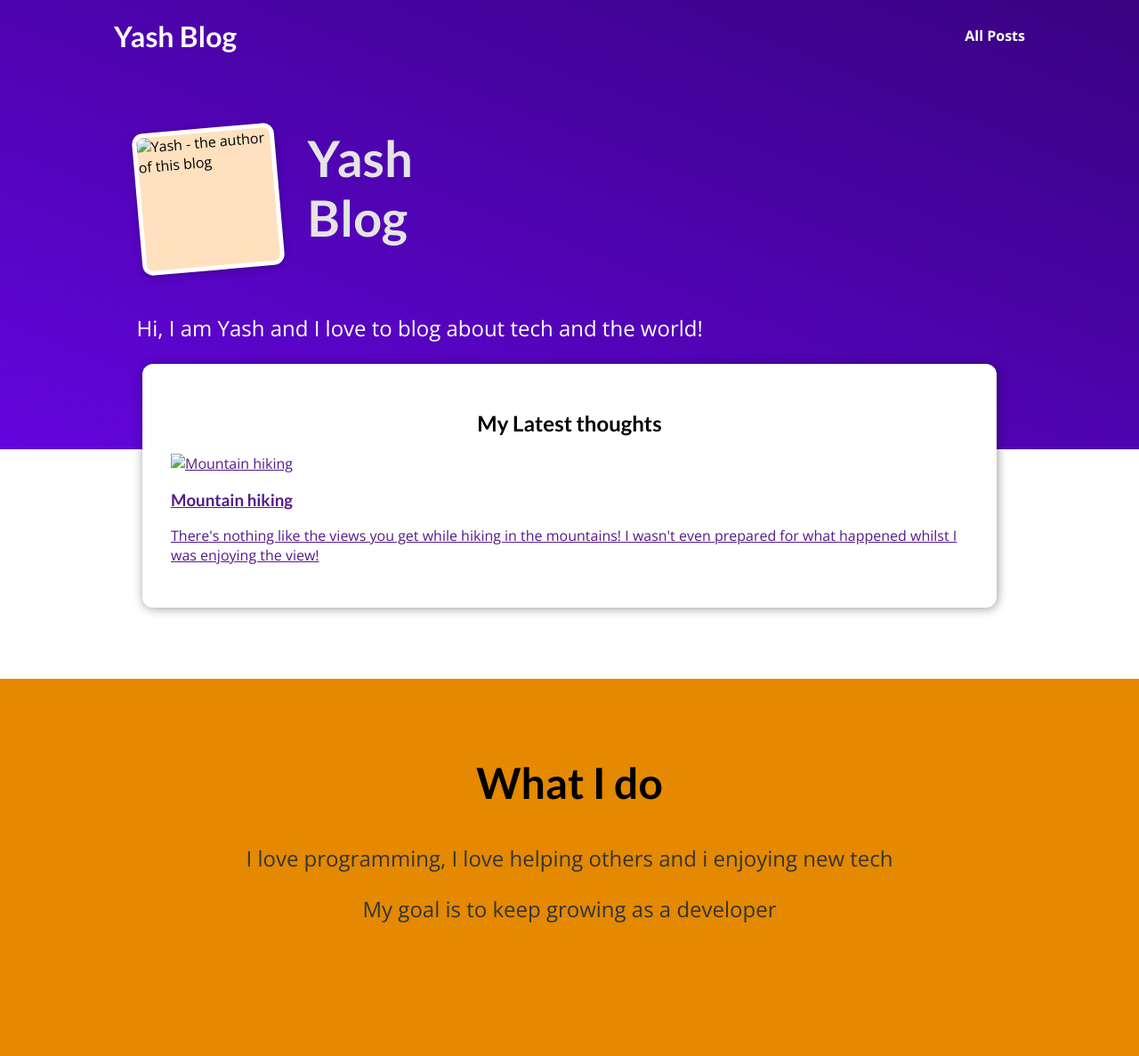
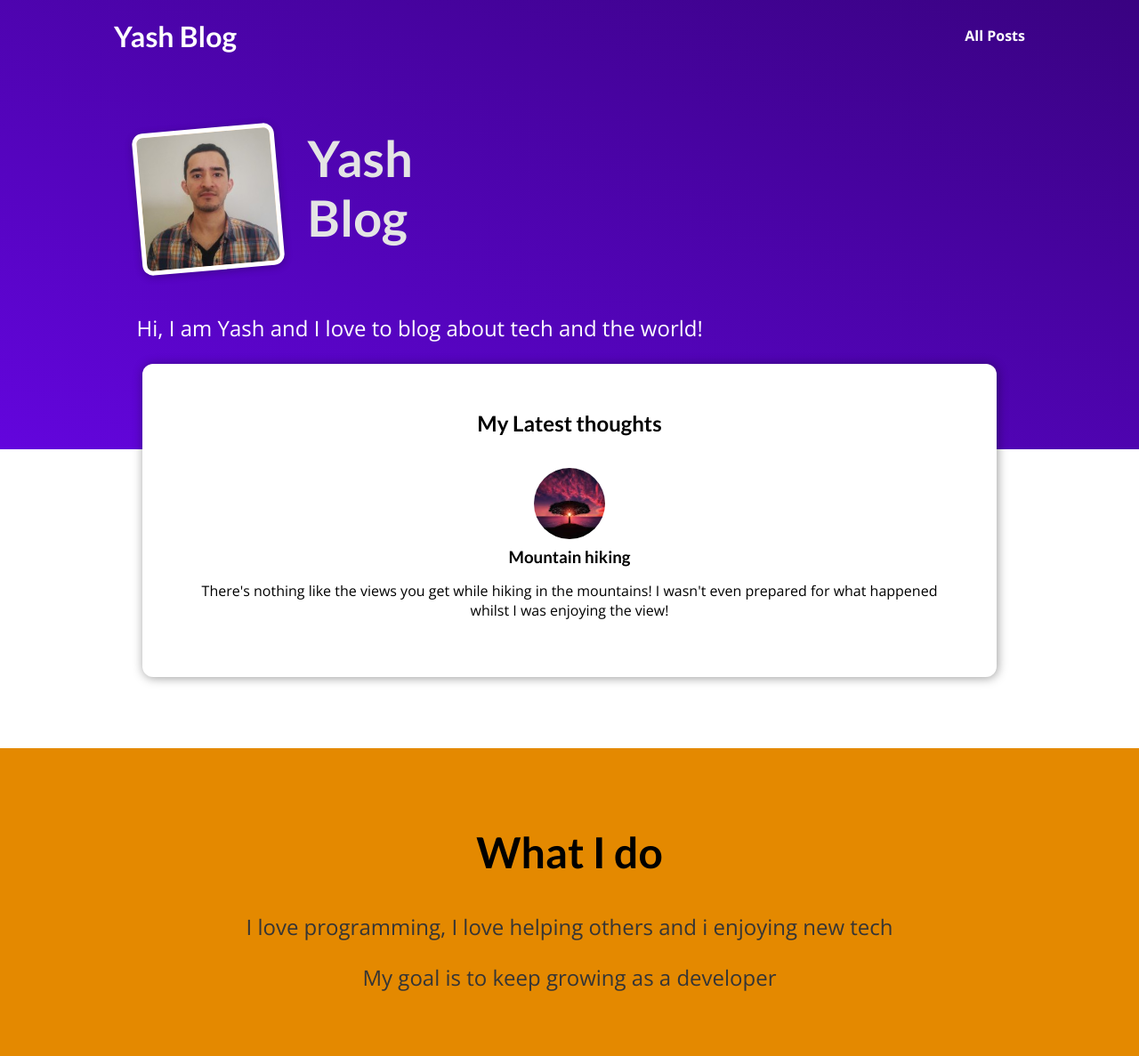
Before and after one commit to yrawat/storyboard, a Django app: page / in a window 1280 px wide. Shown: the whole page at 89% size. Before the commit the page ends 1037 px from the top, so only its background shows below. Run offline with Django 5.2, Linux system fonts and the light colour scheme.

Commit message:
fix static files

```diff
--- a/blog/static/blog/index.css
+++ b/blog/static/blog/index.css
@@ -1,3 +1,31 @@
+#main-navigation {
+  width: 100%;
+  height: 5rem;
+  display: flex;
+  justify-content: space-between;
+  align-items: center;
+  padding: 0 10%;
+  position: absolute;
+  top: 0;
+  left: 0;
+}
+
+#main-navigation a {
+  text-decoration: none;
+  color: white;
+  font-weight: bold;
+}
+
+#main-navigation a:hover,
+#main-navigation a:active {
+  color: #cf79f1;
+}
+
+#main-navigation h1 a:hover,
+#main-navigation h1 a:active {
+  color: white;
+}
+
 #welcome {
   background: linear-gradient(to right top, #6305dd, #390281);
   padding: 6rem 12%;
@@ -73,3 +101,47 @@
   font-size: 1.5rem;
   color: #353535;
 }
+
+.post {
+  display: flex;
+  flex-direction: column;
+  align-items: center;
+  text-align: center;
+}
+
+.post a {
+  text-decoration: none;
+  color: black;
+  transition: all 0.2s ease;
+  padding: 1rem;
+}
+
+.post a:hover,
+.post a:active {
+  transform: scale(1.1);
+  background-color: #390281;
+  color: white;
+}
+
+.post img {
+  width: 5rem;
+  height: 5rem;
+  object-fit: cover;
+  border-radius: 50%;
+}
+
+.post h3 {
+  margin: 0.25rem 0;
+}
+
+.post time {
+  color: #666666;
+  margin: 0.25rem;
+  font-style: italic;
+  font-size: 0.85rem;
+}
+
+.post:hover time,
+.post:active time {
+  color: white;
+}
--- a/blog/templates/blog/index.html
+++ b/blog/templates/blog/index.html
@@ -6,7 +6,7 @@
 {% endblock %}
 
 {% block css_files %}
-    <link rel="stylesheet" href="{% static "blog/index.css" %}">
+<link rel="stylesheet" href="{% static "blog/index.css" %}"/>
 {% endblock %}
 
 {%block content%}
@@ -19,7 +19,7 @@
 
     <section id="welcome">
         <header>
-            <img src="" alt="Yash - the author of this blog">
+            <img src="{% static "blog/images/my_image.jpg" %}" alt="Yash - the author of this blog">
             <h2>Yash Blog</h2>
         </header>
         <p>Hi, I am Yash and I love to blog about tech and the world!</p>
@@ -31,7 +31,7 @@
             <li>
                 <article class="post">
                     <a href="">
-                        <img src="" alt="Mountain hiking" />
+                        <img src="{% static "blog/images/tree.jpg" %}" alt="Mountain hiking" />
                         <div class="post__content">
                             <h3>Mountain hiking</h3>
                             <p>There's nothing like the views you get while hiking in the mountains!
```
Also changed, not shown: blog/static/blog/images/forest.jpg (added), blog/static/blog/images/my_image.jpg (added), blog/static/blog/images/tree.jpg (added). Lines whose indentation alone changed are shown as unchanged.
